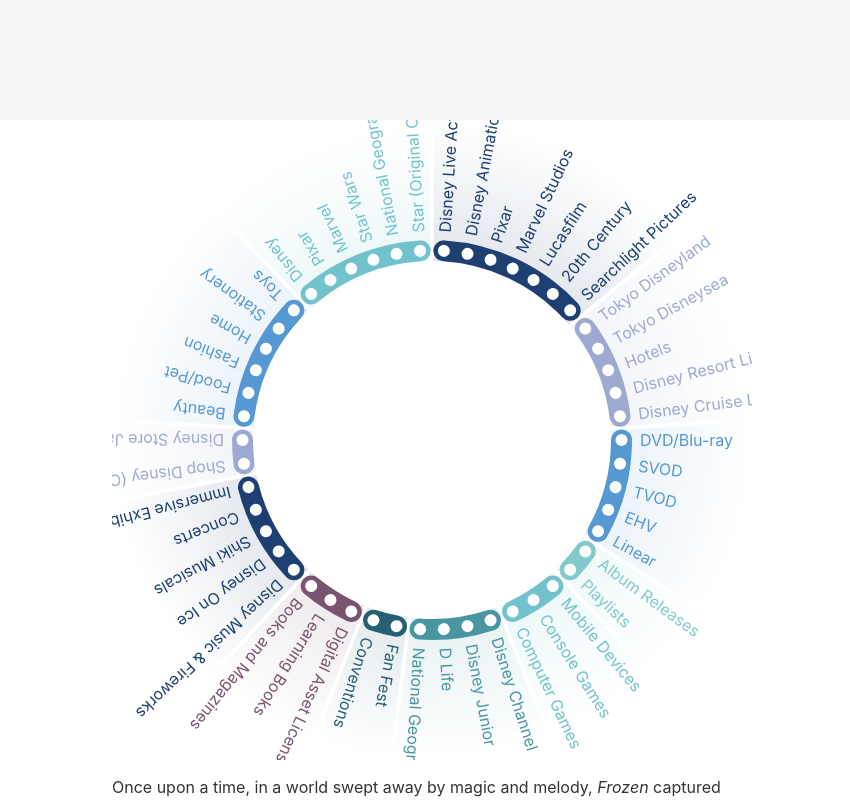
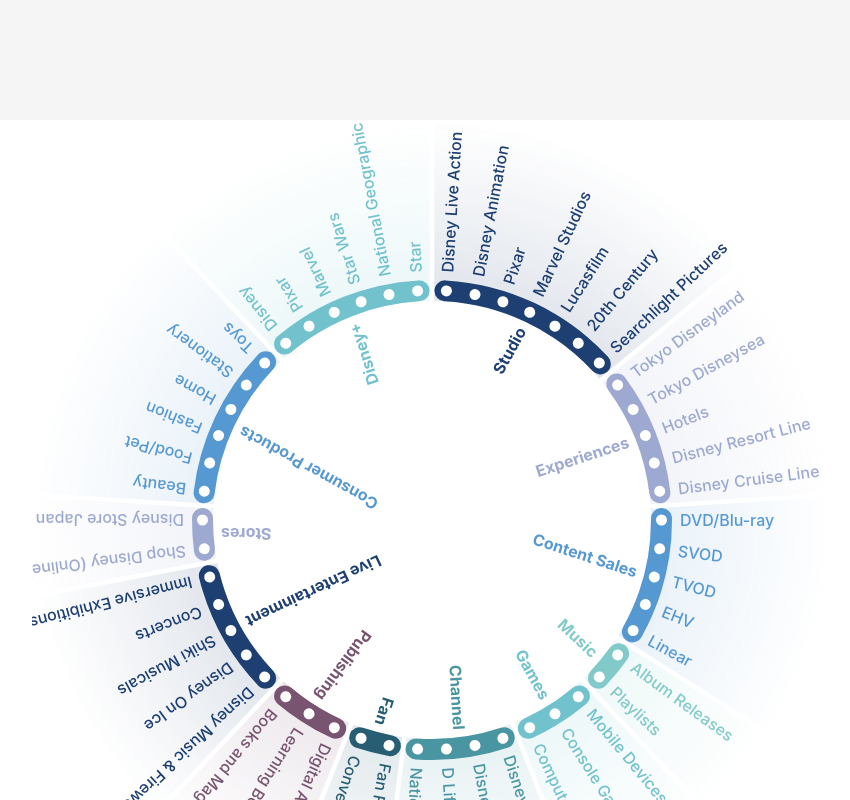
Before and after one commit to officeofjane/diana-frost-january, a SvelteKit app: page / in a window 1280 px wide. Shown: the part 680-1480 px from the top of the page, without its empty margins (208-1058 px from the left). Built offline with nearby package versions, Linux system fonts and the light colour scheme.

Commit message:
labels done

```diff
--- a/src/components/Index.svelte
+++ b/src/components/Index.svelte
@@ -50,7 +50,7 @@
 
 <style>
   .wheel-wrapper {
-    max-width: var(--copy-width);
+    max-width: 800px;
     aspect-ratio: 1;
     /* background-color: whitesmoke; */
     margin: 0 auto;
--- a/src/components/Wheel.svelte
+++ b/src/components/Wheel.svelte
@@ -7,11 +7,13 @@
 
   let { width, height } = $props();
 
-  const MARGIN = 120;
+  const MARGIN = 160;
   const ARC_WIDTH = 21;
-  const NUM_NODES = 50;
-  const NODE_RADIUS = 6;
-  const RADIANS = 180/Math.PI;
+  const NODE_RADIUS = 5.5;
+  const NUM_NODES = data.map(d => d.labels).flat().length;
+  const labelStartAngle = 360/NUM_NODES/2 - 90;
+
+  const toDegrees = (radians) => radians * 180/Math.PI;
 
   const nodeScale = scaleLinear()
     .domain([0, NUM_NODES])
@@ -24,7 +26,7 @@
     const d = arc()
       .innerRadius(innerRadius)
       .outerRadius(outerRadius)
-      .padAngle(0.01)
+      .padAngle(0.015)
       .cornerRadius(ARC_WIDTH);
     return d;
   });
@@ -39,7 +41,7 @@
 
   const wheelPie = pie()
     .sort(null)
-    .value((d) => d.count);
+    .value((d) => d.labels.length);
   const wheelData = wheelPie(data);
 
   console.log(wheelData);
@@ -66,7 +68,7 @@
 
   <g class="highlights">
     {#each wheelData as slice}
-      <rect class="highlight-{slice.data.category}"
+      <rect class="highlight {slice.data.category}"
         x=0 y=0 width={width} height={height}
         fill={colours[slice.data.category]}
         fill-opacity="0.3"
@@ -80,10 +82,20 @@
     transform="translate({width/2}, {height/2})"
   >
     {#each wheelData as slice}
-      <path class="arc"
+    {@const centroid = slice.startAngle + (slice.endAngle - slice.startAngle)/2}
+      <path class="arc {slice.data.category}"
         d={wheelArc(slice)}
         fill={colours[slice.data.category]}
       />
+      <text class="category {slice.data.category}"
+        x="-8"
+        dy="-0.5em"
+        fill={colours[slice.data.category]}
+        text-anchor="end"
+        transform="rotate({toDegrees(centroid) + labelStartAngle}) translate({innerRadius}, 0)"
+      >
+        {slice.data.name}
+      </text>
     {/each}
   </g>
 
@@ -92,11 +104,11 @@
   >
     {#each wheelData as slice, i}
       {#each slice.data.labels as label, k}
-        <text
+        <text class="label-{slice.data.category}"
           x="8"
           dy="0.35em"
           fill={colours[slice.data.category]}
-          transform="rotate({slice.startAngle * RADIANS + 360/NUM_NODES/2 - 90 + (360/NUM_NODES * k)}) translate({outerRadius}, 0)"
+          transform="rotate({toDegrees(slice.startAngle) + (360/NUM_NODES * k) + labelStartAngle}) translate({outerRadius}, 0)"
         >
           {label}
         </text>
@@ -127,4 +139,14 @@
   .node {
     fill: white;
   }
+
+  text {
+    font-size: 1rem;
+    font-weight: 500;
+
+    &.category {
+      font-weight: 700;
+    }
+  }
+
 </style>
--- a/src/data/data.js
+++ b/src/data/data.js
@@ -1,60 +1,60 @@
 const data = [
   { category: "studio",
-    count: 7,
+    name: "Studio",
     labels: ["Disney Live Action", "Disney Animation", "Pixar", "Marvel Studios", "Lucasfilm", "20th Century", "Searchlight Pictures"]
   },
   { category: "experiences",
-    count: 5,
+    name: "Experiences",
     labels: ["Tokyo Disneyland", "Tokyo Disneysea", "Hotels", "Disney Resort Line", "Disney Cruise Line"]
   },
   { category: "content-sales",
-    count: 5,
+    name: "Content Sales",
     labels: ["DVD/Blu-ray", "SVOD", "TVOD", "EHV", "Linear"]
   },
   {
     category: "music",
-    count: 2,
+    name: "Music",
     labels: ["Album Releases", "Playlists"]
   },
   {
     category: "games",
-    count: 3,
+    name: "Games",
     labels: ["Mobile Devices", "Console Games", "Computer Games"]
   },
   {
     category: "channel",
-    count: 4,
+    name: "Channel",
     labels: ["Disney Channel", "Disney Junior", "D Life", "National Geographic"]
   },
   {
     category: "fan",
-    count: 2,
+    name: "Fan",
     labels: ["Fan Fest", "Conventions"]
   },
   {
     category: "publishing",
-    count: 3,
+    name: "Publishing",
     labels: ["Digital Asset Licensing", "Learning Books", "Books and Magazines"]
   },
   {
     category: "entertainment",
-    count: 5,
+    name: "Live Entertainment",
     labels: ["Disney Music & Fireworks", "Disney On Ice", "Shiki Musicals", "Concerts", "Immersive Exhibitions"]
   },
   {
     category: "stores",
-    count: 2,
+    name: "Stores",
     labels: ["Shop Disney (Online)", "Disney Store Japan"]
   },
   {
     category: "products",
-    count: 6,
+    name: "Consumer Products",
     labels: ["Beauty", "Food/Pet", "Fashion", "Home", "Stationery", "Toys"]
   },
   {
     category: "disney-plus",
-    count: 6,
-    labels: ["Disney", "Pixar", "Marvel", "Star Wars", "National Geographic", "Star (Original Content)"]
+    name: "Disney+",
+    labels: ["Disney", "Pixar", "Marvel", "Star Wars", "National Geographic", "Star"]
   }
 ];
 
```
